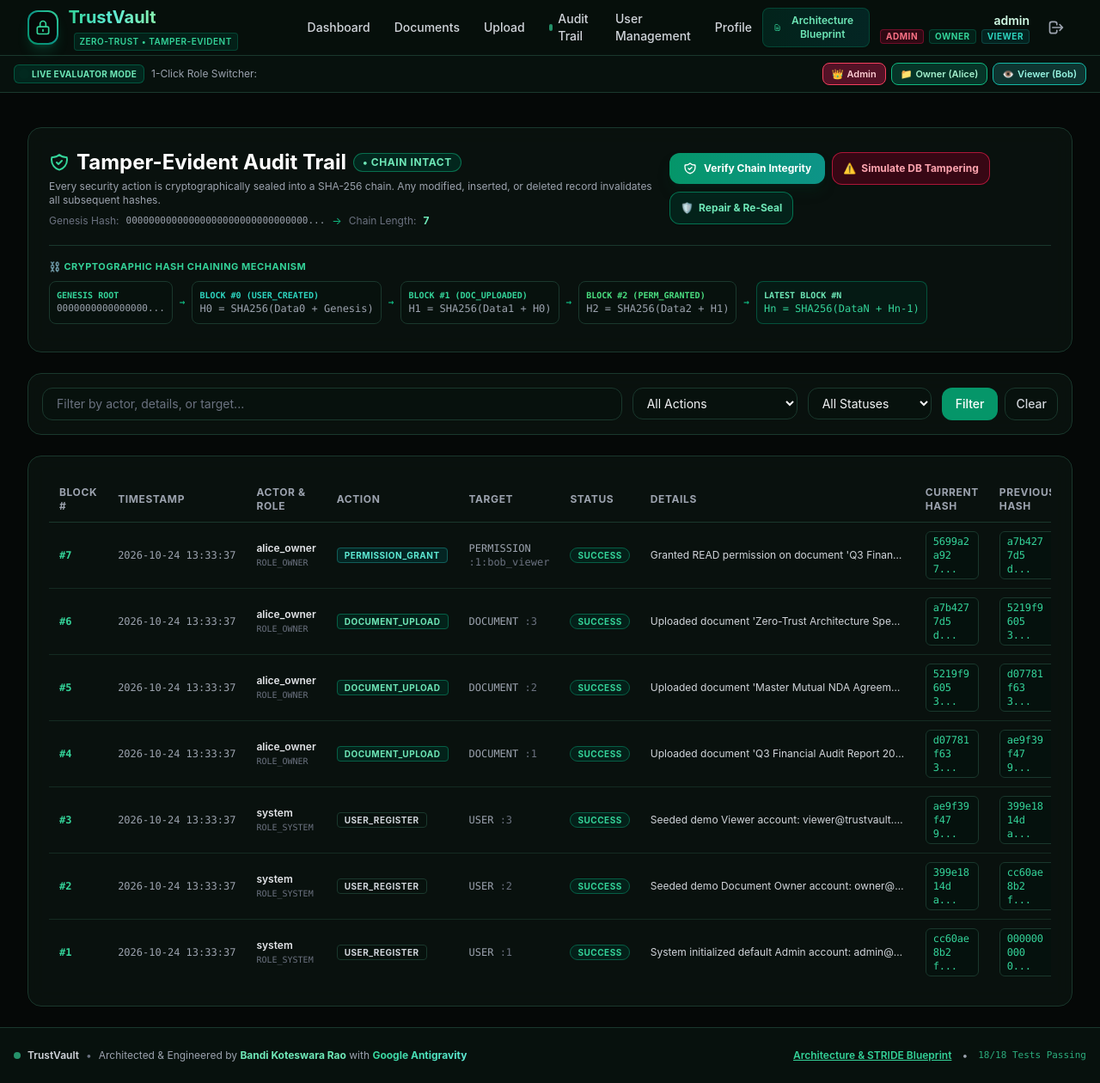
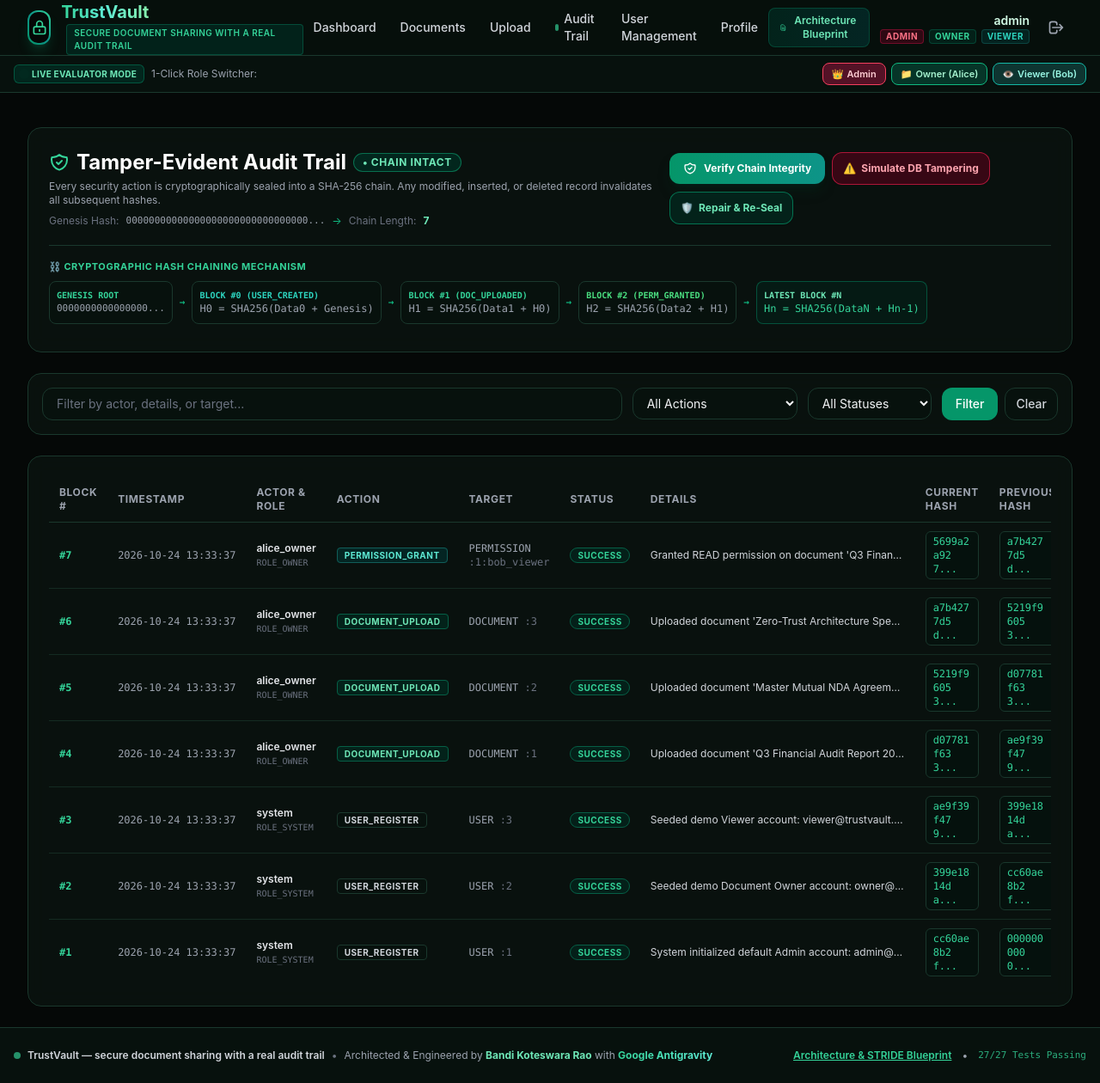
Before and after one commit to BandiKoteswaraRao/TrustVault, a Spring Boot app: page /audit in a window 1280 px wide. Shown: the whole page at 86% size. Run offline with Spring Boot 4, Linux system fonts and the light colour scheme; a user stored in the database is signed in; data comes from the database, SQL or seed files in the repository; some of the project's set-up classes (security, data sources, template engines, error pages and the like) are left out, and stand-ins take their place; some libraries are stand-ins or nearby versions.

Commit message:
chore: update application title to 'TrustVault — secure document sharing with a real audit trail'

```diff
--- a/pom.xml
+++ b/pom.xml
@@ -15,7 +15,7 @@
     <artifactId>trustvault</artifactId>
     <version>1.0.0</version>
     <name>TrustVault</name>
-    <description>TrustVault - Secure Document Sharing with a Tamper-Evident Audit Trail</description>
+    <description>TrustVault — secure document sharing with a real audit trail</description>
 
     <properties>
         <java.version>21</java.version>
--- a/src/main/java/com/trustvault/controller/HealthCheckController.java
+++ b/src/main/java/com/trustvault/controller/HealthCheckController.java
@@ -15,6 +15,7 @@
         return ResponseEntity.ok(Map.of(
                 "status", "UP",
                 "service", "TrustVault",
+                "tagline", "TrustVault — secure document sharing with a real audit trail",
                 "version", "1.0.0",
                 "security", "Zero-Trust RBAC & Cryptographic Audit Trail Active",
                 "timestamp", Instant.now().toString()
--- a/src/main/resources/templates/dashboard/index.html
+++ b/src/main/resources/templates/dashboard/index.html
@@ -21,8 +21,8 @@
                 <h1 class="text-2xl sm:text-3xl font-extrabold text-white mt-1">
                     Welcome back, <span class="bg-gradient-to-r from-emerald-400 via-teal-300 to-green-300 bg-clip-text text-transparent" th:text="${currentUser.fullName}">User</span>
                 </h1>
-                <p class="text-xs text-gray-400 mt-1">
-                    Zero-Trust Access Control &bull; Server-Side Authorization Enforced &bull; Cryptographic Hash Chaining Active
+                <p class="text-xs text-emerald-400 mt-1 font-semibold tracking-wide">
+                    TrustVault — secure document sharing with a real audit trail
                 </p>
             </div>
             <div class="flex items-center gap-3">
--- a/src/main/resources/templates/layout/main.html
+++ b/src/main/resources/templates/layout/main.html
@@ -5,7 +5,7 @@
 <head>
     <meta charset="UTF-8">
     <meta name="viewport" content="width=device-width, initial-scale=1.0">
-    <title th:replace="${title}">TrustVault — Tamper-Evident Document Sharing</title>
+    <title th:replace="${title}">TrustVault — secure document sharing with a real audit trail</title>
     <!-- Tailwind CSS CDN -->
     <script src="https://cdn.tailwindcss.com"></script>
     <script>
@@ -44,7 +44,7 @@
                 </div>
                 <div>
                     <span class="text-xl font-bold bg-gradient-to-r from-emerald-400 via-teal-300 to-green-300 bg-clip-text text-transparent">TrustVault</span>
-                    <span class="hidden sm:inline-block text-[10px] tracking-wider uppercase font-semibold text-emerald-400 ml-1.5 px-1.5 py-0.5 bg-emerald-950/60 border border-emerald-800/60 rounded">Zero-Trust &bull; Tamper-Evident</span>
+                    <span class="hidden sm:inline-block text-[10px] tracking-wider uppercase font-semibold text-emerald-400 ml-1.5 px-2 py-0.5 bg-emerald-950/70 border border-emerald-800/70 rounded">Secure document sharing with a real audit trail</span>
                 </div>
             </a>
 
@@ -205,7 +205,7 @@
         <div class="max-w-7xl mx-auto px-4 flex flex-col sm:flex-row items-center justify-between gap-3">
             <div class="flex items-center gap-2">
                 <span class="w-2 h-2 rounded-full bg-emerald-400 animate-pulse"></span>
-                <span class="text-gray-300 font-semibold">TrustVault</span>
+                <span class="text-gray-300 font-semibold">TrustVault — secure document sharing with a real audit trail</span>
                 <span>&bull;</span>
                 <span class="text-gray-400">Architected &amp; Engineered by <strong class="text-emerald-300">Bandi Koteswara Rao</strong> with <span class="bg-gradient-to-r from-emerald-400 to-teal-300 bg-clip-text text-transparent font-bold">Google Antigravity</span></span>
             </div>
@@ -214,7 +214,7 @@
                     Architecture &amp; STRIDE Blueprint
                 </button>
                 <span>&bull;</span>
-                <span class="font-mono text-[11px] text-emerald-400/80">18/18 Tests Passing</span>
+                <span class="font-mono text-[11px] text-emerald-400/80">27/27 Tests Passing</span>
             </div>
         </div>
     </footer>
```
Also changed, not shown: src/main/resources/templates/auth/login.html (+2 -2 lines), src/main/resources/templates/auth/register.html (+2 -2 lines), README.md.
